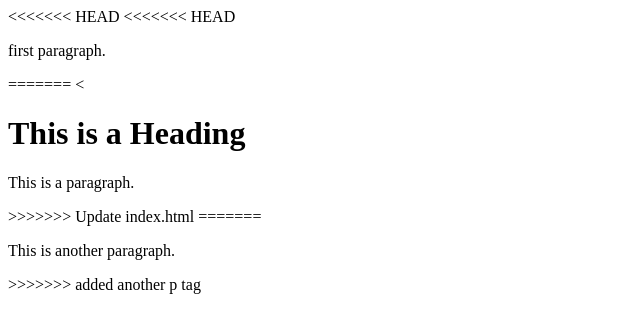
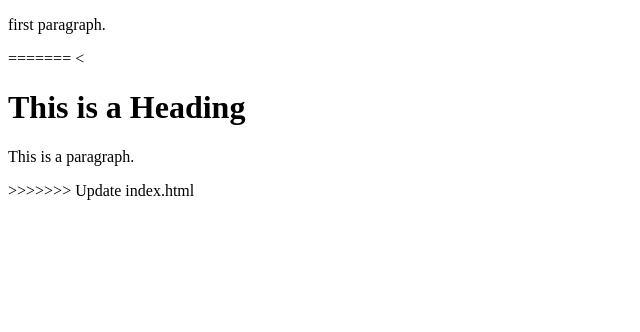
Before and after one commit to jagaban234/segun, a plain HTML site: page index.html in a window 1280 px wide. Shown: the whole page, without its empty margins (0-640 px from the left). Drawn offline with Linux system fonts and the light colour scheme.

Commit message:
index.html

```diff
--- a/index.html
+++ b/index.html
@@ -2,9 +2,6 @@
 <html>
 <head>
 <title>Page Title</title>
-</head>
-<<<<<<< HEAD
-<<<<<<< HEAD
 </body>
 </html>
 <p>first paragraph.</p>
@@ -14,9 +11,3 @@
 </body>
 >>>>>>> Update index.html
 </body>
-=======
-<body>
-<p>This is another paragraph.</p>
-</body>
-</html>
->>>>>>> added another p tag
```
